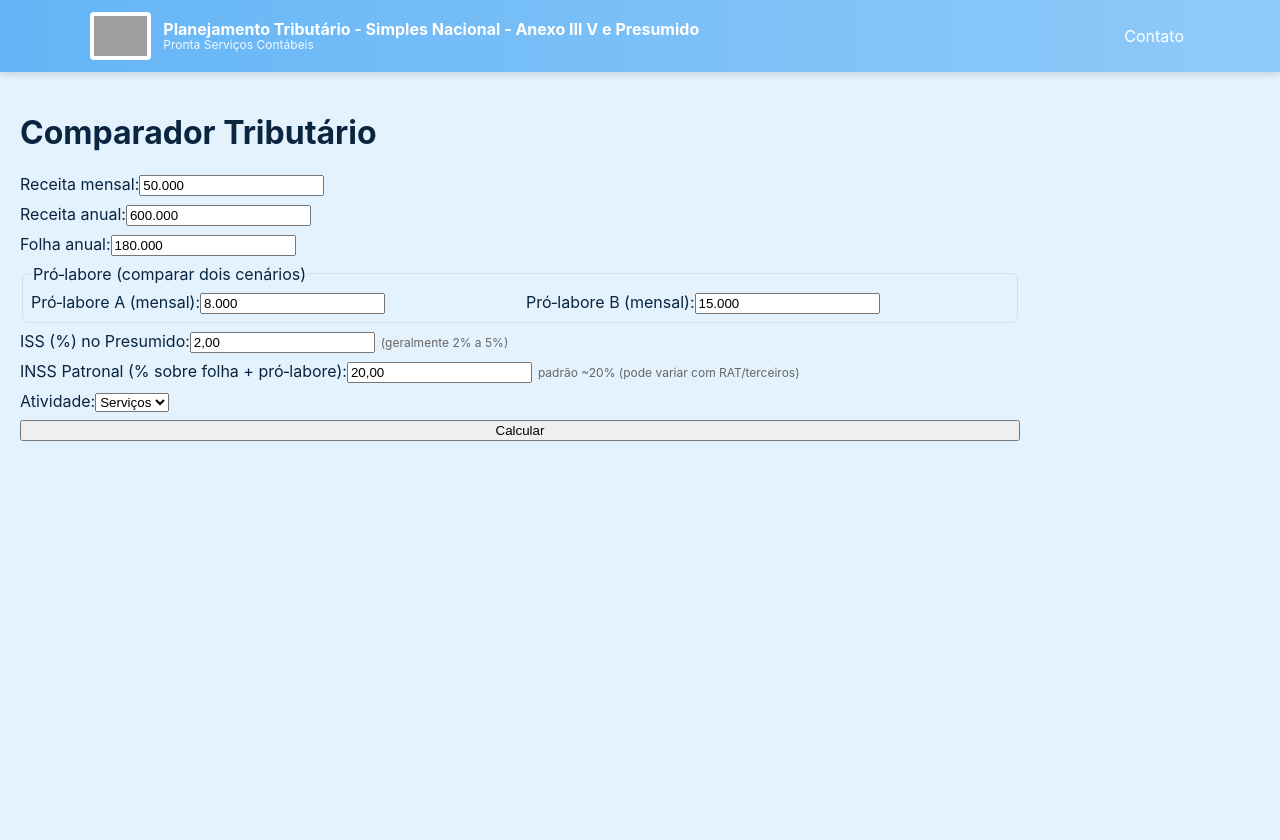
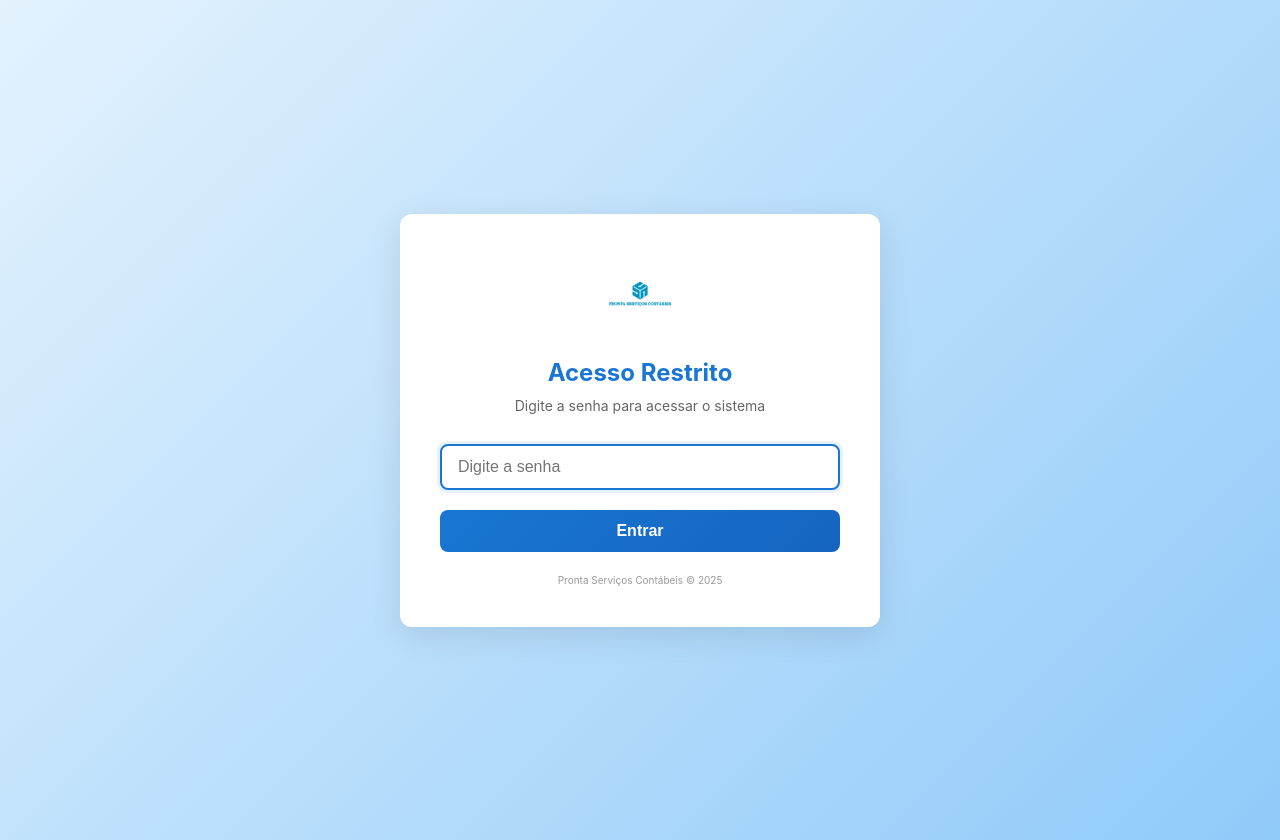
Before and after one commit to TheContabilistPython/calculadora_fatorR, a React (Create React App) app in the folder tributario-frontend/: page / in a window 1280 px wide. Before the commit the page ends 800 px from the top, so only its background shows below. Built offline with nearby package versions, Linux system fonts and the light colour scheme; grey boxes are pictures that could not be loaded.

Commit message:
Add password authentication with login screen

```diff
--- a/tributario-frontend/src/App.js
+++ b/tributario-frontend/src/App.js
@@ -1,11 +1,38 @@
+import { useState, useEffect } from 'react';
 import './App.css';
 import CompareForm from './CompareForm';
 import Header from './components/Header';
+import Login from './components/Login';
 
 function App() {
+  const [isAuthenticated, setIsAuthenticated] = useState(false);
+
+  // Verifica se já está autenticado ao carregar
+  useEffect(() => {
+    const authStatus = localStorage.getItem('isAuthenticated');
+    if (authStatus === 'true') {
+      setIsAuthenticated(true);
+    }
+  }, []);
+
+  const handleLoginSuccess = () => {
+    setIsAuthenticated(true);
+  };
+
+  const handleLogout = () => {
+    localStorage.removeItem('isAuthenticated');
+    setIsAuthenticated(false);
+  };
+
+  // Se não estiver autenticado, mostra tela de login
+  if (!isAuthenticated) {
+    return <Login onLoginSuccess={handleLoginSuccess} />;
+  }
+
+  // Se estiver autenticado, mostra o app
   return (
     <div className="app-root">
-      <Header />
+      <Header onLogout={handleLogout} />
       <CompareForm />
     </div>
   );
--- a/tributario-frontend/src/components/Header.js
+++ b/tributario-frontend/src/components/Header.js
@@ -1,6 +1,6 @@
 import React from 'react';
 
-const Header = () => {
+const Header = ({ onLogout }) => {
   return (
     <header className="brand-header">
       <div className="brand-container">
@@ -17,19 +17,26 @@ const Header = () => {
           </div>
         </div>
         <div className="brand-right">
+          {onLogout && (
             <button
-            className="brand-link"
-            onClick={(e)=>e.preventDefault()}
+              className="brand-link logout-button"
+              onClick={onLogout}
               style={{
                 background: 'none',
                 border: 'none',
                 cursor: 'pointer',
                 color: 'inherit',
-              font: 'inherit'
+                font: 'inherit',
+                padding: '8px 16px',
+                borderRadius: '4px',
+                transition: 'background-color 0.3s'
               }}
+              onMouseOver={(e) => e.target.style.backgroundColor = 'rgba(255,255,255,0.1)'}
+              onMouseOut={(e) => e.target.style.backgroundColor = 'transparent'}
             >
-            Contato
+              Sair
             </button>
+          )}
         </div>
       </div>
     </header>
--- /dev/null
+++ b/tributario-frontend/src/components/Login.css
@@ -0,0 +1,132 @@
+.login-container {
+  min-height: 100vh;
+  display: flex;
+  align-items: center;
+  justify-content: center;
+  background: linear-gradient(135deg, #e3f2fd 0%, #90caf9 100%);
+  padding: 20px;
+}
+
+.login-box {
+  background: white;
+  border-radius: 12px;
+  box-shadow: 0 8px 32px rgba(0, 0, 0, 0.1);
+  padding: 40px;
+  max-width: 400px;
+  width: 100%;
+  animation: fadeIn 0.5s ease-in;
+}
+
+@keyframes fadeIn {
+  from {
+    opacity: 0;
+    transform: translateY(-20px);
+  }
+  to {
+    opacity: 1;
+    transform: translateY(0);
+  }
+}
+
+.login-header {
+  text-align: center;
+  margin-bottom: 30px;
+}
+
+.login-logo {
+  height: 80px;
+  width: auto;
+  margin-bottom: 20px;
+}
+
+.login-header h2 {
+  color: #1976d2;
+  margin: 0 0 10px 0;
+  font-size: 24px;
+}
+
+.login-header p {
+  color: #666;
+  margin: 0;
+  font-size: 14px;
+}
+
+.login-form {
+  margin-bottom: 20px;
+}
+
+.form-group {
+  margin-bottom: 20px;
+}
+
+.login-input {
+  width: 100%;
+  padding: 12px 16px;
+  border: 2px solid #e0e0e0;
+  border-radius: 8px;
+  font-size: 16px;
+  transition: all 0.3s ease;
+  box-sizing: border-box;
+}
+
+.login-input:focus {
+  outline: none;
+  border-color: #1976d2;
+  box-shadow: 0 0 0 3px rgba(25, 118, 210, 0.1);
+}
+
+.login-button {
+  width: 100%;
+  padding: 12px;
+  background: linear-gradient(135deg, #1976d2 0%, #1565c0 100%);
+  color: white;
+  border: none;
+  border-radius: 8px;
+  font-size: 16px;
+  font-weight: 600;
+  cursor: pointer;
+  transition: all 0.3s ease;
+}
+
+.login-button:hover {
+  background: linear-gradient(135deg, #1565c0 0%, #0d47a1 100%);
+  transform: translateY(-2px);
+  box-shadow: 0 4px 12px rgba(25, 118, 210, 0.3);
+}
+
+.login-button:active {
+  transform: translateY(0);
+}
+
+.login-error {
+  background: #ffebee;
+  color: #c62828;
+  padding: 12px;
+  border-radius: 8px;
+  margin-bottom: 20px;
+  font-size: 14px;
+  text-align: center;
+  border-left: 4px solid #c62828;
+}
+
+.login-footer {
+  text-align: center;
+  color: #999;
+  font-size: 12px;
+  margin-top: 20px;
+}
+
+/* Responsivo */
+@media (max-width: 480px) {
+  .login-box {
+    padding: 30px 20px;
+  }
+
+  .login-logo {
+    height: 60px;
+  }
+
+  .login-header h2 {
+    font-size: 20px;
+  }
+}
--- /dev/null
+++ b/tributario-frontend/src/components/Login.js
@@ -0,0 +1,65 @@
+import React, { useState } from 'react';
+import './Login.css';
+
+const Login = ({ onLoginSuccess }) => {
+  const [password, setPassword] = useState('');
+  const [error, setError] = useState('');
+
+  const handleSubmit = (e) => {
+    e.preventDefault();
+
+    // Senha pode ser configurada via variável de ambiente
+    const correctPassword = process.env.REACT_APP_ACCESS_PASSWORD || 'pronta2025';
+
+    if (password === correctPassword) {
+      setError('');
+      // Salva no localStorage para manter a sessão
+      localStorage.setItem('isAuthenticated', 'true');
+      onLoginSuccess();
+    } else {
+      setError('Senha incorreta. Tente novamente.');
+      setPassword('');
+    }
+  };
+
+  return (
+    <div className="login-container">
+      <div className="login-box">
+        <div className="login-header">
+          <img
+            src="/logo_pronta_.png"
+            alt="Pronta Serviços Contábeis"
+            className="login-logo"
+          />
+          <h2>Acesso Restrito</h2>
+          <p>Digite a senha para acessar o sistema</p>
+        </div>
+
+        <form onSubmit={handleSubmit} className="login-form">
+          <div className="form-group">
+            <input
+              type="password"
+              value={password}
+              onChange={(e) => setPassword(e.target.value)}
+              placeholder="Digite a senha"
+              className="login-input"
+              autoFocus
+            />
+          </div>
+
+          {error && <div className="login-error">{error}</div>}
+
+          <button type="submit" className="login-button">
+            Entrar
+          </button>
+        </form>
+
+        <div className="login-footer">
+          <small>Pronta Serviços Contábeis © 2025</small>
+        </div>
+      </div>
+    </div>
+  );
+};
+
+export default Login;
```
Lines whose indentation alone changed are shown as unchanged.
